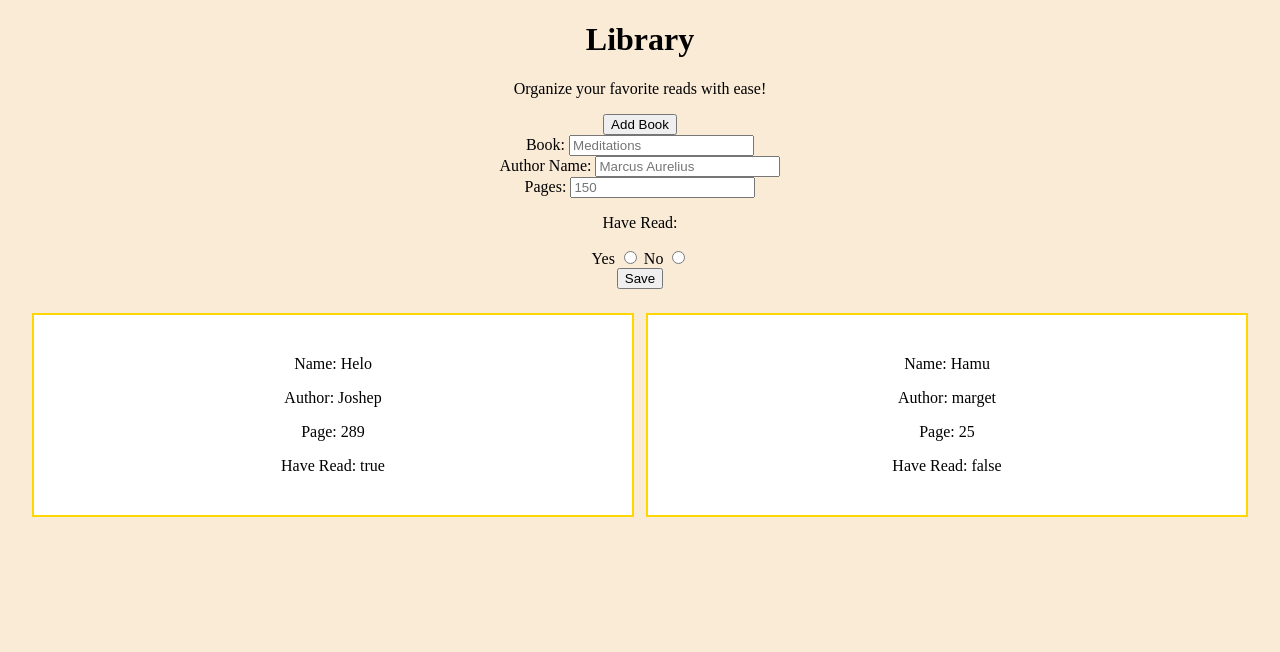
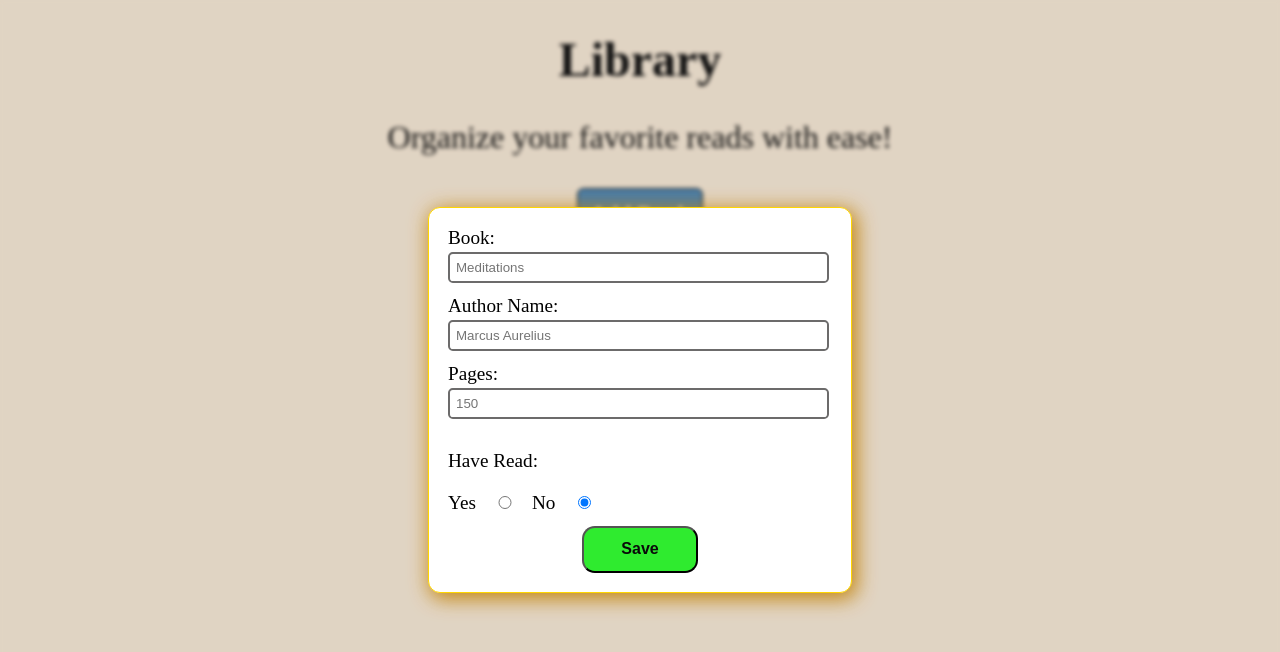
Before and after one commit to Nimesh04/Library, a plain HTML site: page index.html in a window 1280 px wide. Both pictures are taken after a click on the button "Add Book". Drawn offline with Linux system fonts and the light colour scheme.

Commit message:
Add Book button opens the form to add Book
Add button opens a form, which allows you to add
the book and also captures which radio button you've
checked. Closes the window if click is detected
outside the box also.

```diff
--- a/index.html
+++ b/index.html
@@ -9,33 +9,47 @@
 <body>
 
     <h1>Library</h1>
-    <p>Organize your favorite reads with ease!</p>
+    <p class="sub-heading">Organize your favorite reads with ease!</p>
     <button id="add-book" class="add-book">Add Book</button>
 
-    <div id="add-book">
-        <form action="#" method="get">
+    <div class="container">
+        <div id="bookDiv">
+            <form id="myForm" action="#" method="get">
                 <div>
+                    <div class="col-25">
                         <label for="bookName">Book:</label>
+                    </div>
+                    <div class="col-75">
                         <input id="bookName" type="text" placeholder="Meditations" required>
                     </div>
+                </div>
                 <div>
+                    <div class="col-25">
                         <label for="authorName">Author Name:</label>
+                    </div>
+                    <div class="col-75">
                         <input id="authorName" type="text" placeholder="Marcus Aurelius" required>
                     </div>
+                </div>
                 <div>
+                    <div class="col-25">
                         <label for="page">Pages:</label>
+                    </div>
+                    <div class="col-75">
                         <input id="page" type="number" placeholder="150">
                     </div>
-            <div>
+                </div>
+                <div class="radioSection">
                     <p>Have Read:</p>
                     <label for="read">Yes</label>
-                <input id="read" type="radio" name="haveRead" placeholder="yes">
+                    <input id="read" type="radio" name="haveRead" value="Yes" placeholder="yes">
                     <label for="notRead">No</label>
-                <input id="notRead" type="radio" name="haveRead" placeholder="no">
+                    <input id="notRead" type="radio" name="haveRead" value="No" placeholder="no" checked>
                 </div>
 
-            <button type="submit">Save</button>
+                <button id="save-btn" type="submit">Save</button>
             </form>
+        </div>
     </div>
 
     <div id="display-book">
--- a/script.js
+++ b/script.js
@@ -1,8 +1,13 @@
 const bookBtn = document.querySelector("#add-book");
 const displayBook = document.querySelector("#display-book");
-
+const saveBtn = document.querySelector("#save-btn");
+const addBookBtn = document.querySelector("#add-book");
+const container = document.querySelector(".container");
+const bookDiv = document.querySelector("#bookDiv");
 
 const myLibrary = [];
+
+let addBookTrue = false;
 
 function Book(uuid, name, author, page, haveRead){
     this.uuid = uuid;
@@ -21,16 +26,13 @@ function addBookToLibrary(name, author, page, haveRead){
     const book = new Book(uuid, name, author, page, haveRead);
 
     myLibrary.push(book);
+
 }
 
+function closeWindow(){
+    container.style.display = "none";
+}
 
-addBookToLibrary("Helo", "Joshep", 289, true);
-addBookToLibrary("Hamu", "marget", 25, false);
-addBookToLibrary("Hamu", "marget", 25, false);
-
-
-
-myLibrary.pop();
 
 function display(element){
     const divAdd = document.createElement("div");
@@ -43,6 +45,25 @@ function display(element){
     displayBook.appendChild(divAdd);
 }
 
-myLibrary.forEach(element => {
-    display(element);
+function addToBook(event){
+    let name = document.querySelector("#bookName").value;
+    let author = document.querySelector("#authorName").value;
+    let page = document.querySelector("#page").value;
+    let haveRead = document.querySelector(".radioSection > input[name=haveRead]:checked").value;
+    addBookToLibrary(name, author, page, haveRead);
+    event.preventDefault();
+    document.querySelector("#myForm").reset();  //resets the form's input value
+    closeWindow();
+}
+
+
+saveBtn.addEventListener("click", addToBook, false);
+addBookBtn.addEventListener("click", (event) =>{
+    container.style.display = "flex";
+    event.preventDefault();
 })
+
+container.addEventListener("click", event => {
+    if(bookDiv.contains(event.target)) return;
+    else closeWindow();
+})
--- a/style.css
+++ b/style.css
@@ -1,6 +1,105 @@
+:root{
+    margin: 0;
+    padding: 0;
+    box-sizing: border-box;
+}
+
 body{
     background-color: antiquewhite;
     text-align: center;
+    font-size:1.2rem;
+    margin: 0;
+}
+
+h1{
+    font-size: 3rem;
+}
+
+.sub-heading{
+    font-size: 2rem;
+}
+.container{
+    min-width: 100%;
+    min-height: 100%;
+    display: none;
+    align-items: center;
+    justify-content: center;
+    top: 0px;
+    position: fixed;
+    background-color: #5f5f5f29;
+    backdrop-filter: blur(2px);
+}
+
+#add-book{
+    padding: 0.8rem;
+    border-radius: 0.4rem;
+    border: 1px solid black;
+    font-size: 1.3rem;
+    font-weight: bold;
+    color: white;
+    background-color: steelblue;
+    cursor: pointer;
+    transition: background-color 0.2s ease-in-out;
+}
+
+#add-book:hover{
+    background-color: rgb(0, 93, 150);
+}
+
+#bookDiv{
+    background-color: white;
+    border-radius: 12px;
+    width: 30%;
+    min-height: 170px;
+    padding: 1.2rem;
+    border: 1.2px solid gold;
+    box-shadow: #c58815 3px 4px 20px 2px;
+}
+
+#myForm{
+    display: flex;
+    flex-direction: column;
+    text-align: start;
+    gap: 12px;
+    align-items: center;
+}
+
+#myForm div{
+    width: 100%;
+}
+
+
+form input{
+    margin-top: 0.2rem;
+    width: 95%;
+    padding: 6px;
+    border-radius: 0.3rem;
+    border: 2px solid rgb(108, 107, 107);
+}
+
+form input:focus{
+    border: 2px solid purple;
+}
+
+input[type=radio]{
+    width: 10%;
+}
+
+form button{
+    width: 30%;
+    padding: 0.8rem;
+    border-radius: 0.8rem;
+    background-color: rgb(47, 235, 47);
+    color: rgb(10, 10, 10);
+    font-size: 1rem;
+    font-weight: bold;
+    transition: background-color 0.3s ease;
+    cursor: pointer;
+}
+
+form button:hover{
+    color: white;
+    background-color: rgb(0, 123, 0);
 }
 
 #display-book{
```
Lines whose indentation alone changed are shown as unchanged.
